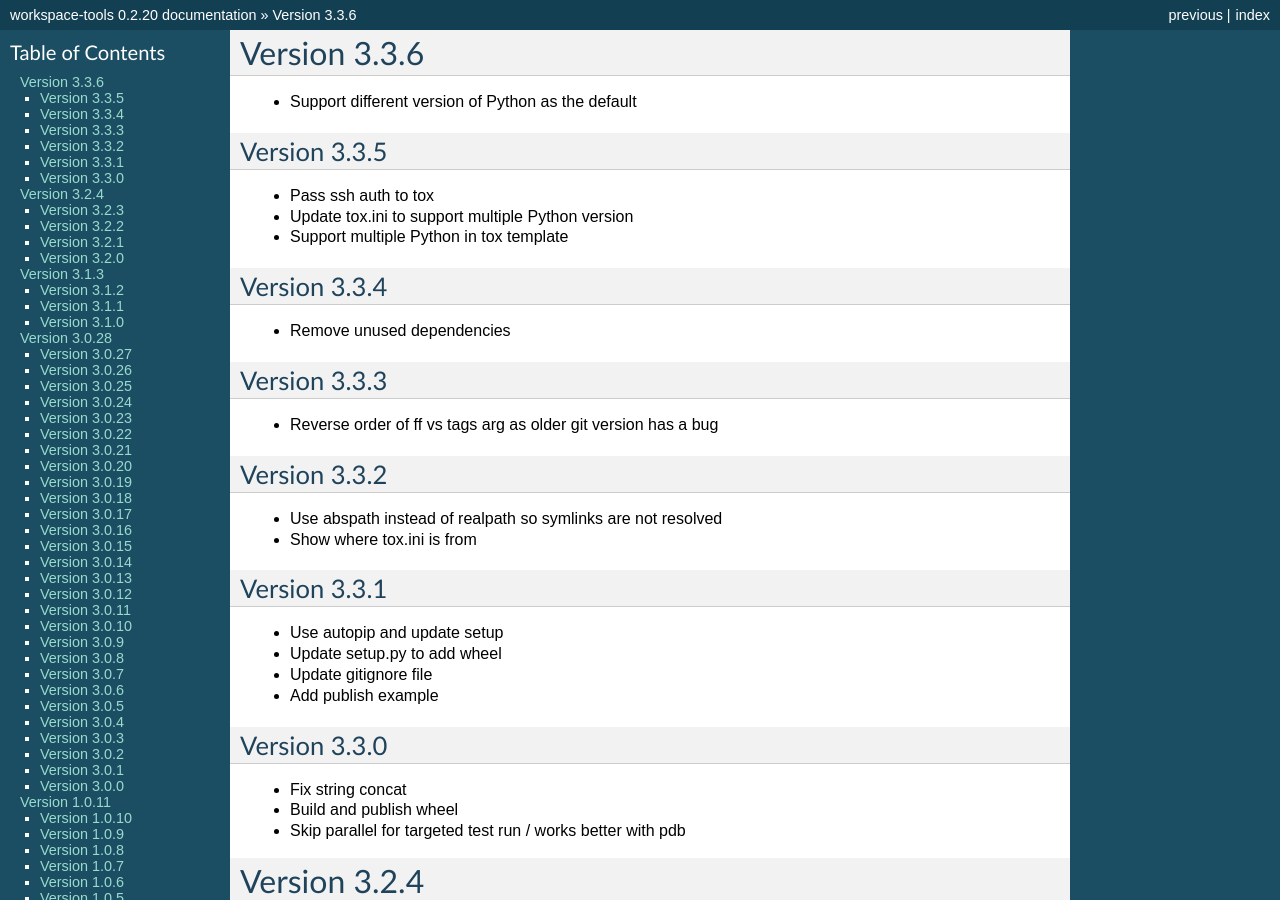
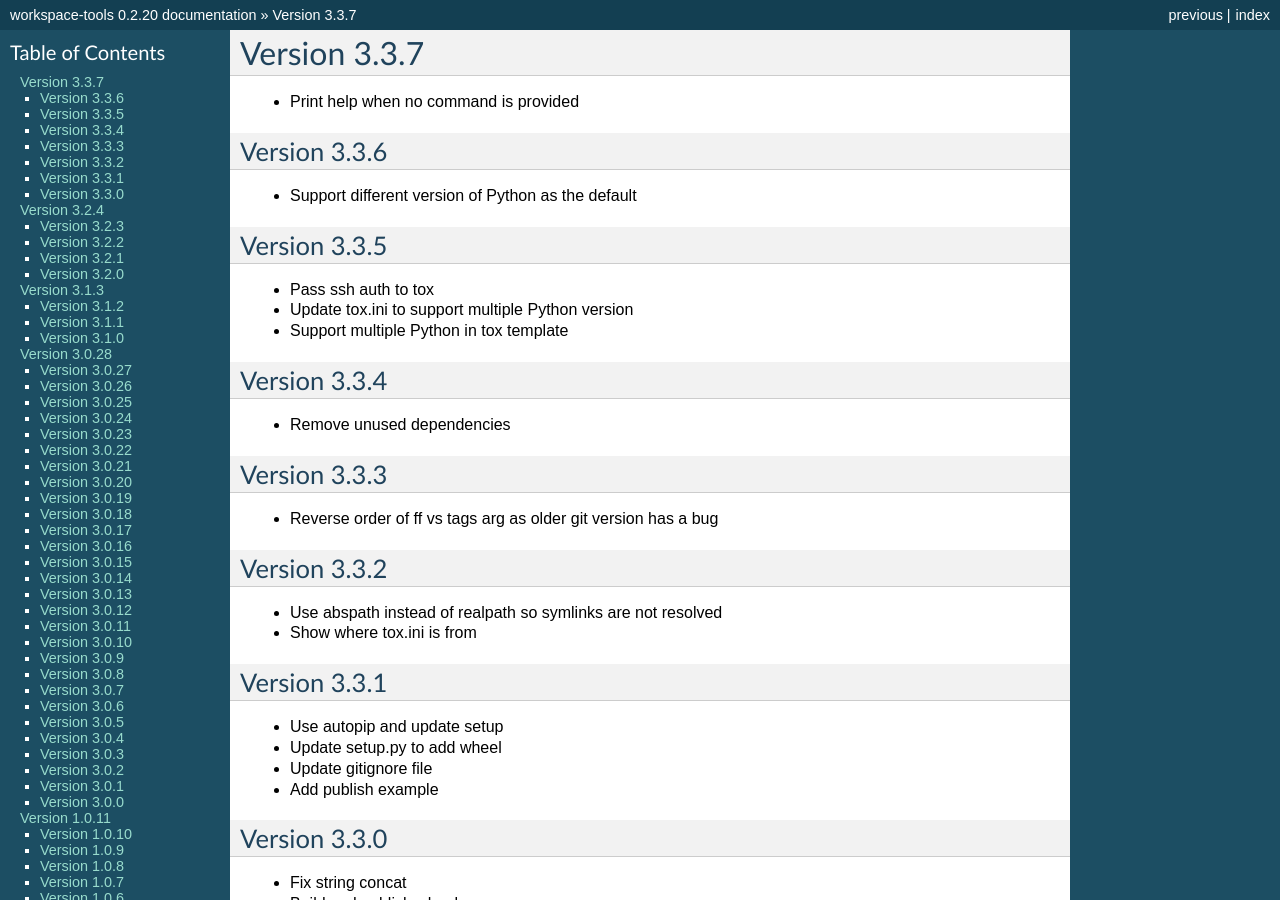
Before and after one commit to maxzheng/workspace-tools, a Sphinx documentation site: the page built from docs/CHANGELOG.rst, in a window 1280 px wide and 900 px high. Built offline with Sphinx 7.4.7, drawn with Linux system fonts in a browser that asks for light colours; some of the changed text lies outside the part shown.

Commit message:
Publish version 3.3.7

```diff
--- a/docs/CHANGELOG.rst
+++ b/docs/CHANGELOG.rst
@@ -1,5 +1,10 @@
+Version 3.3.7
+================================================================================
+
+* Print help when no command is provided
+
 Version 3.3.6
-================================================================================
+--------------------------------------------------------------------------------
 
 * Support different version of Python as the default
 
--- a/setup.py
+++ b/setup.py
@@ -10,7 +10,7 @@ def find_files(path):
 
 setuptools.setup(
     name='workspace-tools',
-    version='3.3.7',
+    version='3.3.8',
 
     author='Max Zheng',
     author_email='maxzheng.os@gmail.com',
```
